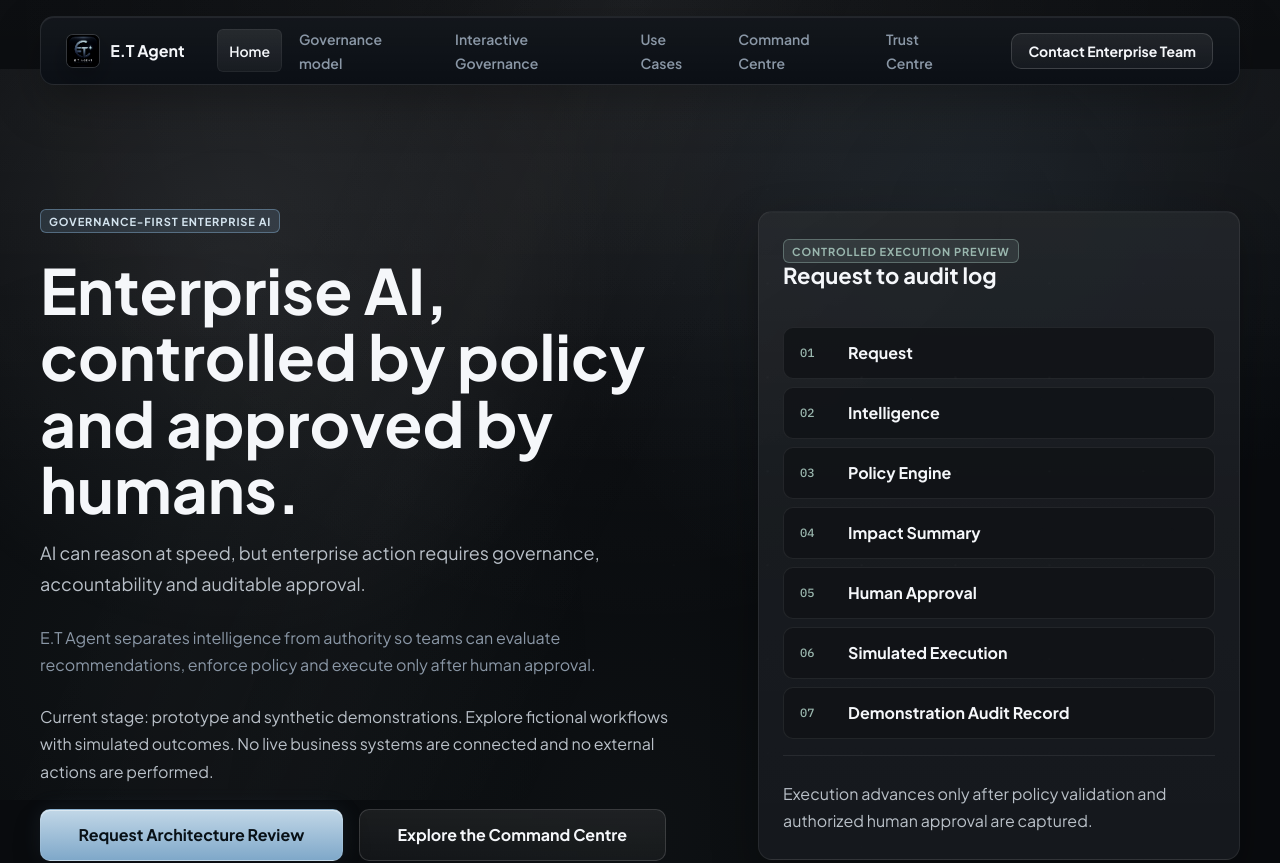
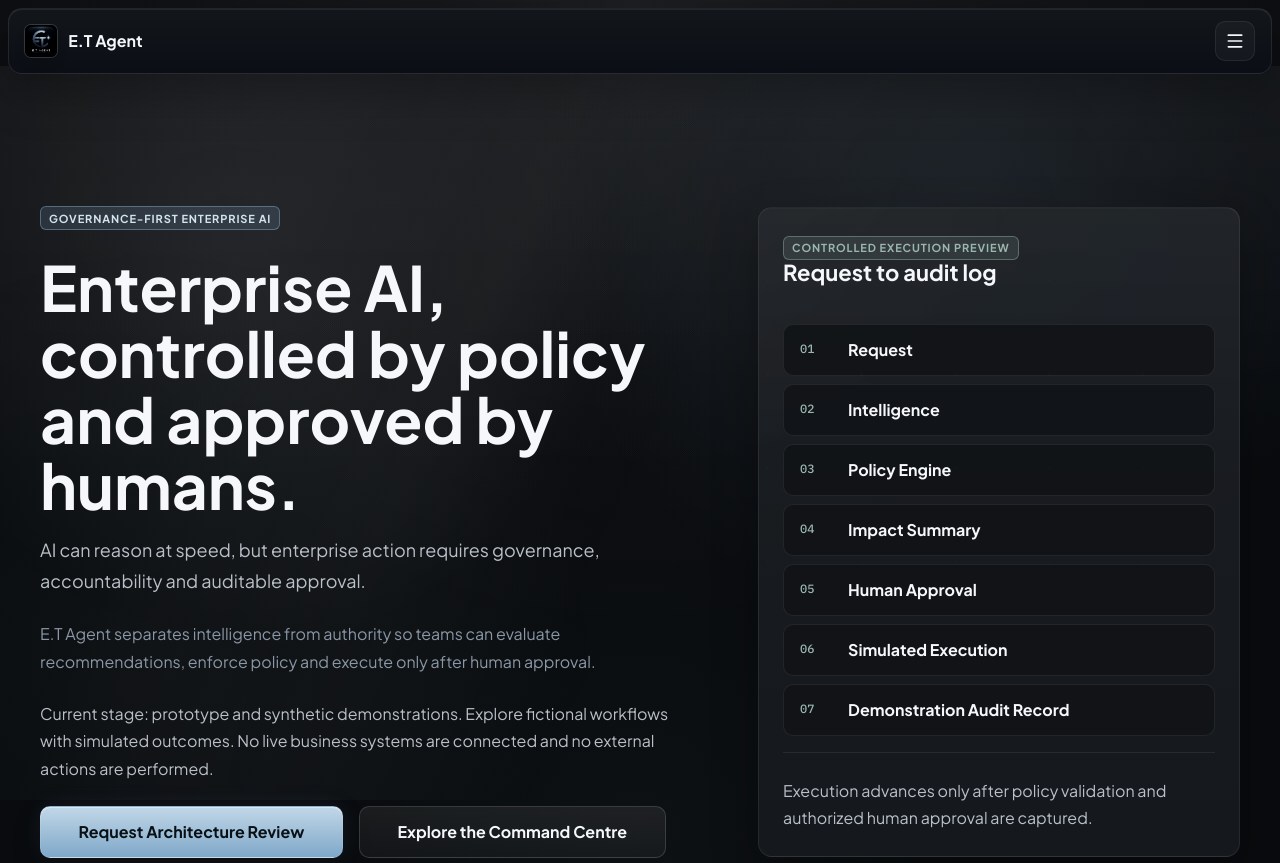
Before and after one commit to ermyg1/etagent-website, a React (Vite) app: page / in a window 1280 px wide. Shown: the top 863 px of the page. Built offline with nearby package versions, Linux system fonts and the light colour scheme.

Commit message:
fix: stabilise responsive navigation and update actions

```diff
--- a/src/App.css
+++ b/src/App.css
@@ -2972,7 +2972,7 @@
   }
 }
 
-@media (max-width: 900px) {
+@media (max-width: 1320px) {
   .site-header {
     top: var(--space-sm);
     width: min(calc(100% - 1rem), var(--container-wide));
@@ -2989,6 +2989,9 @@
     display: flex;
     flex-direction: column;
     align-items: stretch;
+    max-height: calc(100dvh - var(--space-sm) - 64px - var(--space-lg));
+    overflow-y: auto;
+    overscroll-behavior: contain;
     padding: var(--space-md);
     border: 1px solid rgb(127 168 201 / 0.24);
     border-radius: var(--radius-lg);
@@ -3015,6 +3018,7 @@
   .site-nav a,
   .site-nav__contact {
     position: relative;
+    flex-shrink: 0;
     min-height: 44px;
     color: var(--color-text);
   }
@@ -3054,12 +3058,18 @@
     display: inline-flex;
   }
 
+  .delivery-demo-route .site-header:has(.site-nav--open) .site-header__inner > .site-header__toggle {
+    visibility: visible;
+  }
+
+  .site-nav__contact {
+    display: inline-flex;
+  }
+}
+
+@media (max-width: 900px) {
   .section-nav {
     top: 64px;
-  }
-
-  .site-nav__contact {
-    display: inline-flex;
   }
 
   .layout-section,
--- a/src/components/Navigation.tsx
+++ b/src/components/Navigation.tsx
@@ -1,5 +1,5 @@
 import { Menu, X } from 'lucide-react'
-import { useEffect, useState } from 'react'
+import { useEffect, useRef, useState, type KeyboardEvent } from 'react'
 import { Button } from './Button'
 import { Logo } from './Logo'
 import { scrollToSection } from '../utils/scroll'
@@ -15,6 +15,8 @@
 
 export function Navigation() {
   const [isOpen, setIsOpen] = useState(false)
+  const navigationRef = useRef<HTMLElement>(null)
+  const releaseScrollRef = useRef<(() => void) | null>(null)
   const currentPath = window.location.pathname
   const currentHash = window.location.hash
   const contactTarget = '/#contact'
@@ -24,13 +26,9 @@
       return undefined
     }
 
-    const mobileQuery = window.matchMedia('(max-width: 900px)')
+    const mobileQuery = window.matchMedia('(max-width: 1320px)')
     const scrollPosition = window.scrollY
-    const { body, documentElement } = document
-    const previousBodyStyles = {
-      overflow: body.style.overflow,
-      overscrollBehavior: body.style.overscrollBehavior,
-    }
+    const { documentElement } = document
     const previousDocumentStyles = {
       overflow: documentElement.style.overflow,
       overscrollBehavior: documentElement.style.overscrollBehavior,
@@ -38,7 +36,9 @@
     let isScrollLocked = false
 
     const preventBackgroundScroll = (event: Event) => {
-      event.preventDefault()
+      if (!(event.target instanceof Node) || !navigationRef.current?.contains(event.target)) {
+        event.preventDefault()
+      }
     }
 
     const lockScroll = () => {
@@ -46,8 +46,8 @@
         return
       }
 
-      body.style.overflow = 'hidden'
-      body.style.overscrollBehavior = 'none'
+      // An overflow-hidden body becomes the sticky header's scroll container.
+      // Lock only the viewport so the header keeps its visible sticky position.
       documentElement.style.overflow = 'hidden'
       documentElement.style.overscrollBehavior = 'none'
       document.addEventListener('touchmove', preventBackgroundScroll, { passive: false })
@@ -62,13 +62,13 @@
 
       document.removeEventListener('touchmove', preventBackgroundScroll)
       document.removeEventListener('wheel', preventBackgroundScroll)
-      body.style.overflow = previousBodyStyles.overflow
-      body.style.overscrollBehavior = previousBodyStyles.overscrollBehavior
       documentElement.style.overflow = previousDocumentStyles.overflow
       documentElement.style.overscrollBehavior = previousDocumentStyles.overscrollBehavior
-      window.scrollTo(0, scrollPosition)
+      window.scrollTo({ top: scrollPosition, behavior: 'instant' })
       isScrollLocked = false
     }
+
+    releaseScrollRef.current = restoreScroll
 
     const syncScrollLock = () => {
       if (mobileQuery.matches) {
@@ -77,16 +77,56 @@
       }
 
       restoreScroll()
+      setIsOpen(false)
     }
 
-    syncScrollLock()
+    if (mobileQuery.matches) {
+      lockScroll()
+    }
     mobileQuery.addEventListener('change', syncScrollLock)
 
     return () => {
       mobileQuery.removeEventListener('change', syncScrollLock)
       restoreScroll()
+      releaseScrollRef.current = null
     }
   }, [isOpen])
+
+  const closeMenu = () => {
+    // Restore before a link or contact action moves to its destination.
+    releaseScrollRef.current?.()
+    setIsOpen(false)
+  }
+
+  const handleMenuKeyDown = (event: KeyboardEvent<HTMLElement>) => {
+    if (!isOpen || event.defaultPrevented) {
+      return
+    }
+
+    if (event.key === 'Escape') {
+      event.preventDefault()
+      event.stopPropagation()
+      closeMenu()
+      event.currentTarget.querySelector<HTMLButtonElement>('.site-header__toggle')
+        ?.focus({ preventScroll: true })
+      return
+    }
+
+    if (event.key === 'Tab') {
+      const controls = Array.from(event.currentTarget.querySelectorAll<HTMLElement>('a, button'))
+        .filter((control) => control.getClientRects().length > 0 && getComputedStyle(control).visibility !== 'hidden')
+      const first = controls[0]
+      const last = controls[controls.length - 1]
+
+      if (event.shiftKey && document.activeElement === first) {
+        event.preventDefault()
+        last?.focus()
+      } else if (!event.shiftKey && document.activeElement === last) {
+        event.preventDefault()
+        first?.focus()
+      }
+    }
+  }
 
   const isActive = (href: string) => {
     if (href === '/use-cases') {
@@ -103,7 +143,7 @@
     return currentPath === href
   }
   const navigateToContact = () => {
-    setIsOpen(false)
+    closeMenu()
 
     if (window.location.pathname === '/') {
       scrollToSection('contact')
@@ -114,13 +154,14 @@
   }
 
   return (
-    <header className="site-header">
+    <header className="site-header" onKeyDown={handleMenuKeyDown}>
       <div className="site-header__inner">
         <Logo />
         <nav
           aria-label="Primary navigation"
           className={isOpen ? 'site-nav site-nav--open' : 'site-nav'}
           id="primary-navigation"
+          ref={navigationRef}
         >
           {navItems.map((item) => (
             <a
@@ -128,7 +169,7 @@
               className={isActive(item.href) ? 'site-nav__link site-nav__link--active' : 'site-nav__link'}
               href={item.href}
               key={item.href}
-              onClick={() => setIsOpen(false)}
+              onClick={closeMenu}
             >
               {item.label}
             </a>
@@ -145,7 +186,7 @@
           aria-expanded={isOpen}
           aria-label="Toggle navigation"
           className="site-header__toggle"
-          onClick={() => setIsOpen((current) => !current)}
+          onClick={() => isOpen ? closeMenu() : setIsOpen(true)}
           type="button"
         >
           {isOpen ? <X aria-hidden="true" /> : <Menu aria-hidden="true" />}
```
Also changed, not shown: 1 other file (tests, documents, lock files or other folders).
